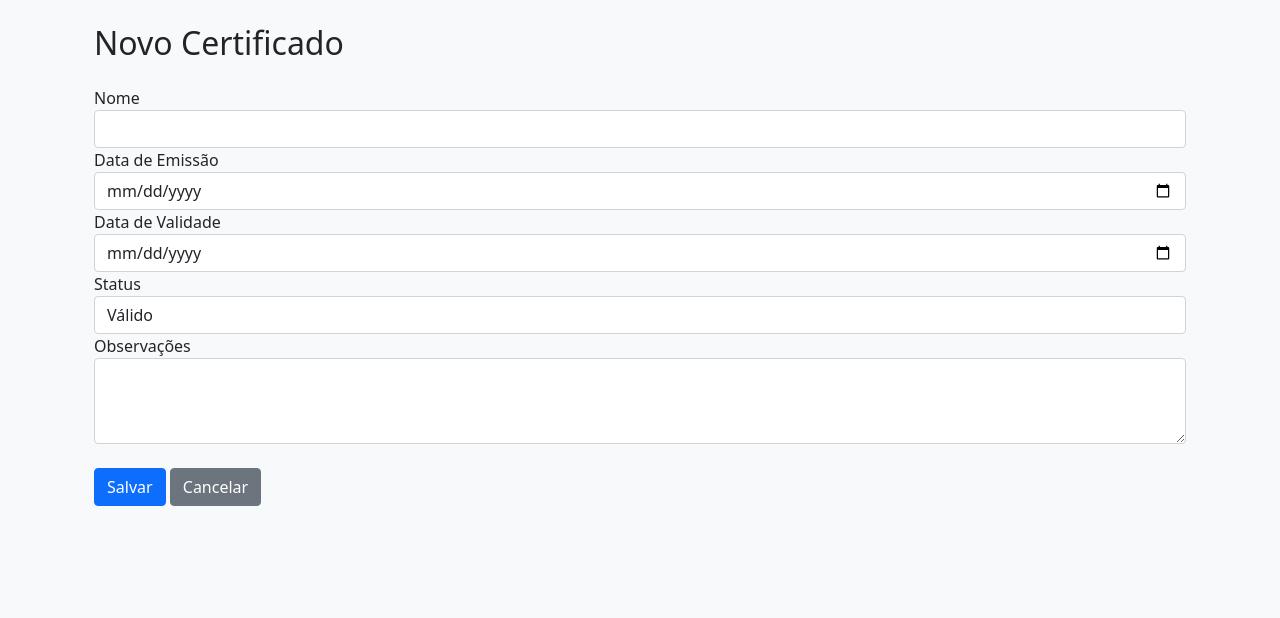
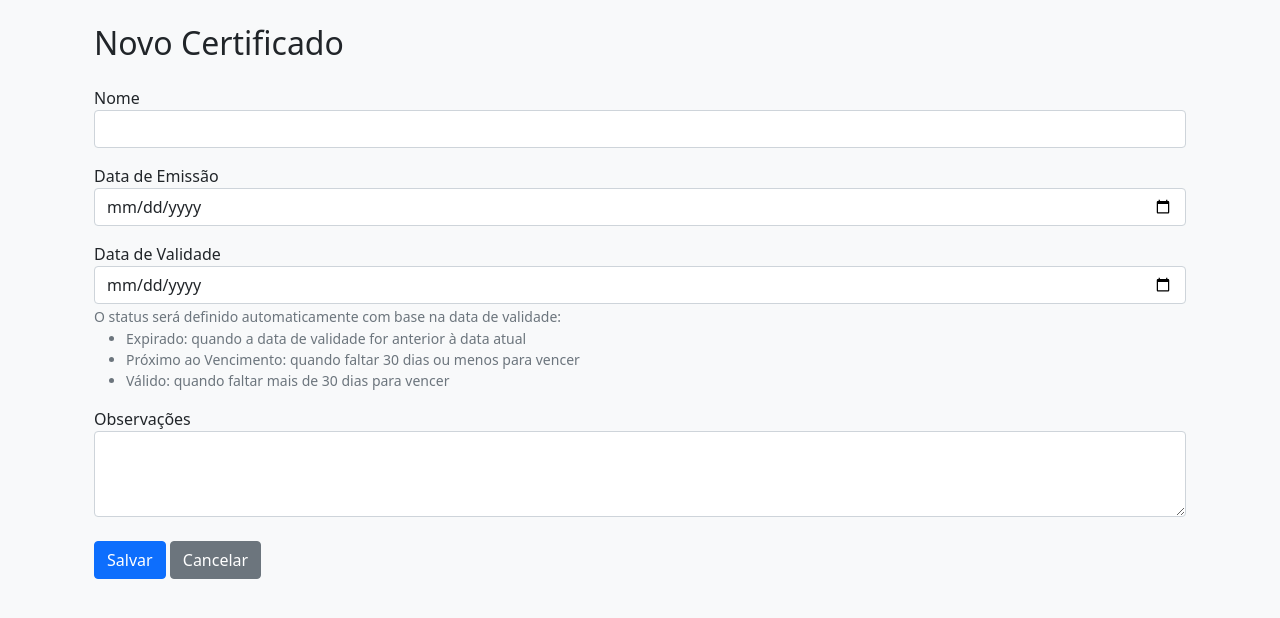
Before and after one commit to FelipeSsant0s/API_CONTROLE_CERTIFICADO., a Flask app: page /certificados/novo in a window 1280 px wide. Shown: the part 62-680 px from the top of the page. Run offline with Flask 3, Linux system fonts and the light colour scheme.

Commit message:
Melhorias_1

```diff
--- a/app.py
+++ b/app.py
@@ -1,6 +1,6 @@
 from flask import Flask, render_template, request, redirect, url_for, flash, jsonify, send_file
 from flask_sqlalchemy import SQLAlchemy
-from datetime import datetime
+from datetime import datetime, timedelta
 import os
 import io
 import openpyxl
@@ -29,6 +29,18 @@ logger.info(f"Database URI: {app.config['SQLALCHEMY_DATABASE_URI']}")
 # Create SQLAlchemy instance
 db = SQLAlchemy(app)
 
+def determinar_status(data_validade):
+    """Determina o status do certificado com base na data de validade"""
+    hoje = datetime.now()
+    dias_para_vencer = (data_validade - hoje).days
+
+    if dias_para_vencer < 0:
+        return 'Expirado'
+    elif dias_para_vencer <= 30:
+        return 'Próximo ao Vencimento'
+    else:
+        return 'Válido'
+
 # Define models
 class Certificado(db.Model):
     id = db.Column(db.Integer, primary_key=True)
@@ -37,6 +49,10 @@ class Certificado(db.Model):
     data_validade = db.Column(db.DateTime, nullable=False)
     status = db.Column(db.String(20), nullable=False)
     observacoes = db.Column(db.Text)
+
+    def atualizar_status(self):
+        """Atualiza o status do certificado com base na data de validade"""
+        self.status = determinar_status(self.data_validade)
 
 # Initialize database
 with app.app_context():
@@ -75,6 +91,10 @@ def listar_certificados():
     try:
         logger.info('Listing certificates')
         certificados = Certificado.query.all()
+        # Atualiza o status de todos os certificados antes de exibir
+        for certificado in certificados:
+            certificado.atualizar_status()
+        db.session.commit()
         return render_template('certificados.html', certificados=certificados)
     except Exception as e:
         logger.error(f'Error in listar_certificados route: {str(e)}')
@@ -88,16 +108,18 @@ def novo_certificado():
             nome = request.form['nome']
             data_emissao = datetime.strptime(request.form['data_emissao'], '%Y-%m-%d')
             data_validade = datetime.strptime(request.form['data_validade'], '%Y-%m-%d')
-            status = request.form['status']
             observacoes = request.form['observacoes']
 
+            # Cria o certificado com status automático
             certificado = Certificado(
                 nome=nome,
                 data_emissao=data_emissao,
                 data_validade=data_validade,
-                status=status,
                 observacoes=observacoes
             )
+
+            # Define o status automaticamente
+            certificado.atualizar_status()
 
             db.session.add(certificado)
             db.session.commit()
@@ -117,6 +139,10 @@ def exportar_certificados():
     try:
         logger.info('Exporting certificates to Excel')
         certificados = Certificado.query.all()
+        # Atualiza o status antes de exportar
+        for certificado in certificados:
+            certificado.atualizar_status()
+        db.session.commit()
 
         wb = openpyxl.Workbook()
         ws = wb.active
--- a/templates/certificados.html
+++ b/templates/certificados.html
@@ -42,7 +42,7 @@
                     <td>{{ certificado.data_emissao.strftime('%d/%m/%Y') }}</td>
                     <td>{{ certificado.data_validade.strftime('%d/%m/%Y') }}</td>
                     <td>
-                        <span class="badge {% if certificado.status == 'Válido' %}badge-success{% else %}badge-danger{% endif %}">
+                        <span class="badge {% if certificado.status == 'Válido' %}bg-success{% elif certificado.status == 'Próximo ao Vencimento' %}bg-warning{% else %}bg-danger{% endif %}">
                             {{ certificado.status }}
                         </span>
                     </td>
--- a/templates/novo_certificado.html
+++ b/templates/novo_certificado.html
@@ -5,31 +5,30 @@
     <h2>Novo Certificado</h2>
 
     <form method="POST" class="mt-4">
-        <div class="form-group">
+        <div class="form-group mb-3">
             <label for="nome">Nome</label>
             <input type="text" class="form-control" id="nome" name="nome" required>
         </div>
 
-        <div class="form-group">
+        <div class="form-group mb-3">
             <label for="data_emissao">Data de Emissão</label>
             <input type="date" class="form-control" id="data_emissao" name="data_emissao" required>
         </div>
 
-        <div class="form-group">
+        <div class="form-group mb-3">
             <label for="data_validade">Data de Validade</label>
             <input type="date" class="form-control" id="data_validade" name="data_validade" required>
+            <small class="form-text text-muted">
+                O status será definido automaticamente com base na data de validade:
+                <ul>
+                    <li>Expirado: quando a data de validade for anterior à data atual</li>
+                    <li>Próximo ao Vencimento: quando faltar 30 dias ou menos para vencer</li>
+                    <li>Válido: quando faltar mais de 30 dias para vencer</li>
+                </ul>
+            </small>
         </div>
 
-        <div class="form-group">
-            <label for="status">Status</label>
-            <select class="form-control" id="status" name="status" required>
-                <option value="Válido">Válido</option>
-                <option value="Expirado">Expirado</option>
-                <option value="Revogado">Revogado</option>
-            </select>
-        </div>
-
-        <div class="form-group">
+        <div class="form-group mb-3">
             <label for="observacoes">Observações</label>
             <textarea class="form-control" id="observacoes" name="observacoes" rows="3"></textarea>
         </div>
```
